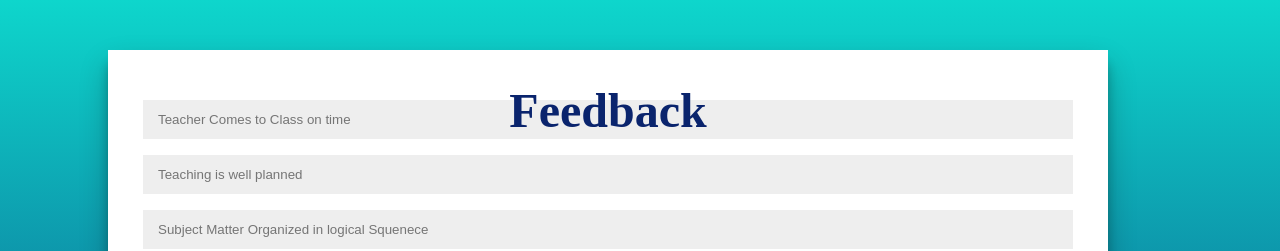
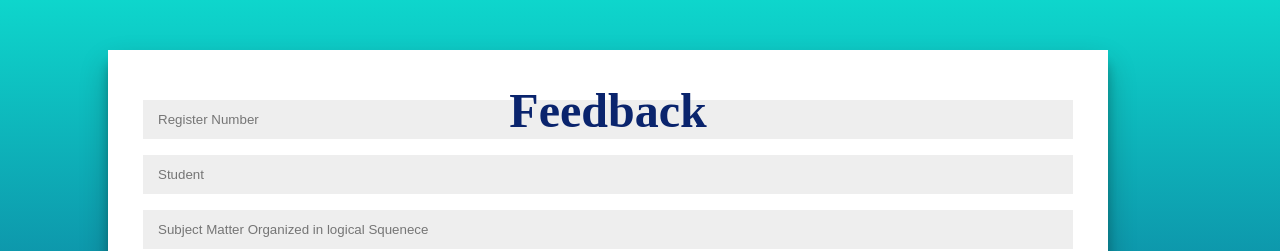
Before and after one commit to Vaikundhavasan/Feedback-System, a React app in the folder Client/: page /home in a window 1280 px wide. Shown: the top 251 px of the page. Built offline with nearby package versions, Linux system fonts and the light colour scheme; the HTML template or start-up script is replaced by a standard one.

Commit message:
Update Home.jsx

```diff
--- a/Client/src/Home.jsx
+++ b/Client/src/Home.jsx
@@ -25,18 +25,18 @@ const Home = () => {
 
   return (
     <div className="container">
-      <div className="form-container sign-up-container">
+      <div className="qn-container">
         <form onSubmit={handleSubmit1}>
           <h1 className="title">Feedback</h1>
           <input
             type="text"
-            placeholder="Teacher Comes to Class on time"
+            placeholder="Register Number"
             name="email"
             onChange={(e) => setQ1(e.target.value)}
           />
           <input
             type="text"
-            placeholder="Teaching is well planned"
+            placeholder="Student"
             name="email"
             onChange={(e) => setQ2(e.target.value)}
           />
```
